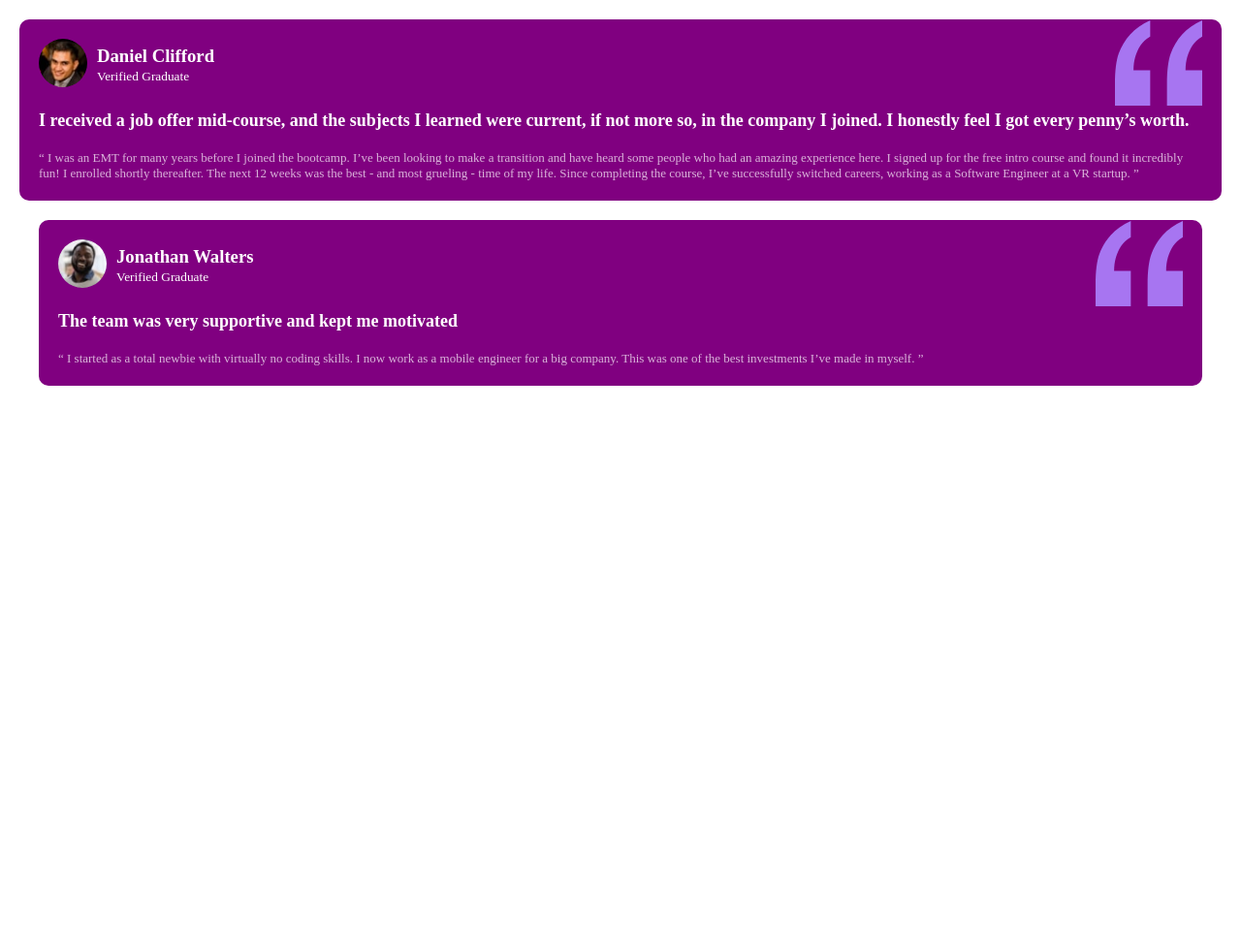
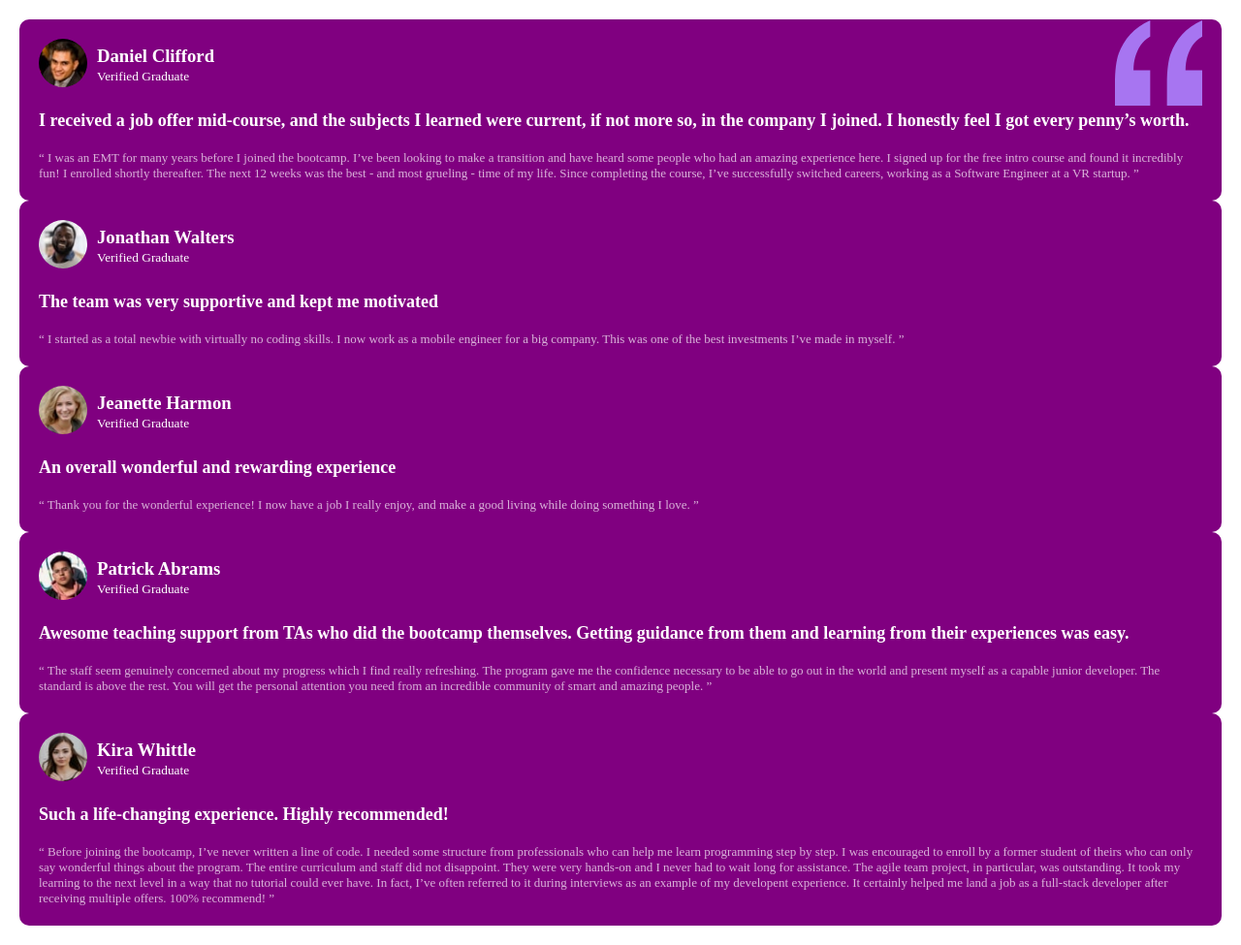
Before and after one commit to PedroHSN/Testimonials-grid-section, a plain HTML site: page index.html in a window 1280 px wide. Shown: the whole page at 97% size. Before the commit the page ends 800 px from the top, so only its background shows below. Drawn offline with Linux system fonts and the light colour scheme.

Commit message:
adição de mais 4 cards

```diff
--- a/index.html
+++ b/index.html
@@ -6,6 +6,9 @@
   <meta name="viewport" content="width=device-width, initial-scale=1.0">
   <link rel="stylesheet" href="style.css">
   <link rel="icon" type="image/png" sizes="32x32" href="./images/favicon-32x32.png">
+  <link rel="preconnect" href="https://fonts.gstatic.com">
+  <link href="https://fonts.googleapis.com/css2?family=Barlow+Semi+Condensed:wght@500;600&display=swap"
+    rel="stylesheet">
 
   <title>Frontend Mentor | Testimonials Grid Section </title>
 
@@ -14,7 +17,7 @@
 <body>
 
   <div class="container">
-    <div class="cards">
+    <div class="cards violet">
       <img src="images/bg-pattern-quotation.svg" alt="" class="quotes">
       <div class="image">
         <div>
@@ -35,10 +38,7 @@
         The next 12 weeks was the best - and most grueling - time of my life. Since completing
         the course, I’ve successfully switched careers, working as a Software Engineer at a VR startup. ”</p>
     </div>
-
-    <div class="container">
-      <div class="cards">
-        <img src="images/bg-pattern-quotation.svg" alt="" class="quotes">
+    <div class="cards grayish">
       <div class="image">
         <div>
           <img src="images/image-jonathan.jpg" alt="Jonathan image">
@@ -55,34 +55,60 @@
         for a big company. This was one of the best investments I’ve made in myself. ”
       </p>
     </div>
+    <div class="cards white">
 
-      <!--
+      <div class="image">
+        <div>
+          <img src="images/image-jeanette.jpg" alt="Jonathan image">
+        </div>
+        <div>
+          <h3>Jeanette Harmon</h3>
+          <small>Verified Graduate</small>
+        </div>
+      </div>
 
-    Jeanette Harmon
-    Verified Graduate
+      <h4>An overall wonderful and rewarding experience</h4>
 
-    An overall wonderful and rewarding experience
+      <p>“ Thank you for the wonderful experience! I now have a job I really enjoy, and make a good living
+        while doing something I love. ”
+      </p>
+    </div>
+    <div class="cards blackish">
 
-    “ Thank you for the wonderful experience! I now have a job I really enjoy, and make a good living
-    while doing something I love. ”
+      <div class="image">
+        <div>
+          <img src="images/image-patrick.jpg" alt="Jonathan image">
+        </div>
+        <div>
+          <h3>Patrick Abrams</h3>
+          <small>Verified Graduate</small>
+        </div>
+      </div>
 
-    Patrick Abrams
-    Verified Graduate
+      <h4>Awesome teaching support from TAs who did the bootcamp themselves. Getting guidance from them and
+        learning from their experiences was easy.</h4>
 
-    Awesome teaching support from TAs who did the bootcamp themselves. Getting guidance from them and
-    learning from their experiences was easy.
-
-    “ The staff seem genuinely concerned about my progress which I find really refreshing. The program
+      <p>“ The staff seem genuinely concerned about my progress which I find really refreshing. The program
         gave me the confidence necessary to be able to go out in the world and present myself as a capable
         junior developer. The standard is above the rest. You will get the personal attention you need from
         an incredible community of smart and amazing people. ”
+      </p>
+    </div>
+    <div class="cards white">
 
-    Kira Whittle
-    Verified Graduate
+      <div class="image">
+        <div>
+          <img src="images/image-kira.jpg" alt="Jonathan image">
+        </div>
+        <div>
+          <h3>Kira Whittle</h3>
+          <small>Verified Graduate</small>
+        </div>
+      </div>
 
-    Such a life-changing experience. Highly recommended!
+      <h4>Such a life-changing experience. Highly recommended!</h4>
 
-    “ Before joining the bootcamp, I’ve never written a line of code. I needed some structure from
+      <p>“ Before joining the bootcamp, I’ve never written a line of code. I needed some structure from
         professionals who can help me learn programming step by step. I was encouraged to enroll by a former
         student of theirs who can only say wonderful things about the program. The entire curriculum and staff
         did not disappoint. They were very hands-on and I never had to wait long for assistance. The agile team
@@ -90,7 +116,8 @@
         could ever have. In fact, I’ve often referred to it during interviews as an example of my developent
         experience. It certainly helped me land a job as a full-stack developer after receiving multiple offers.
         100% recommend! ”
-    -->
+      </p>
+    </div>
   </div>
 </body>
 
```
Lines whose indentation alone changed are shown as unchanged.
